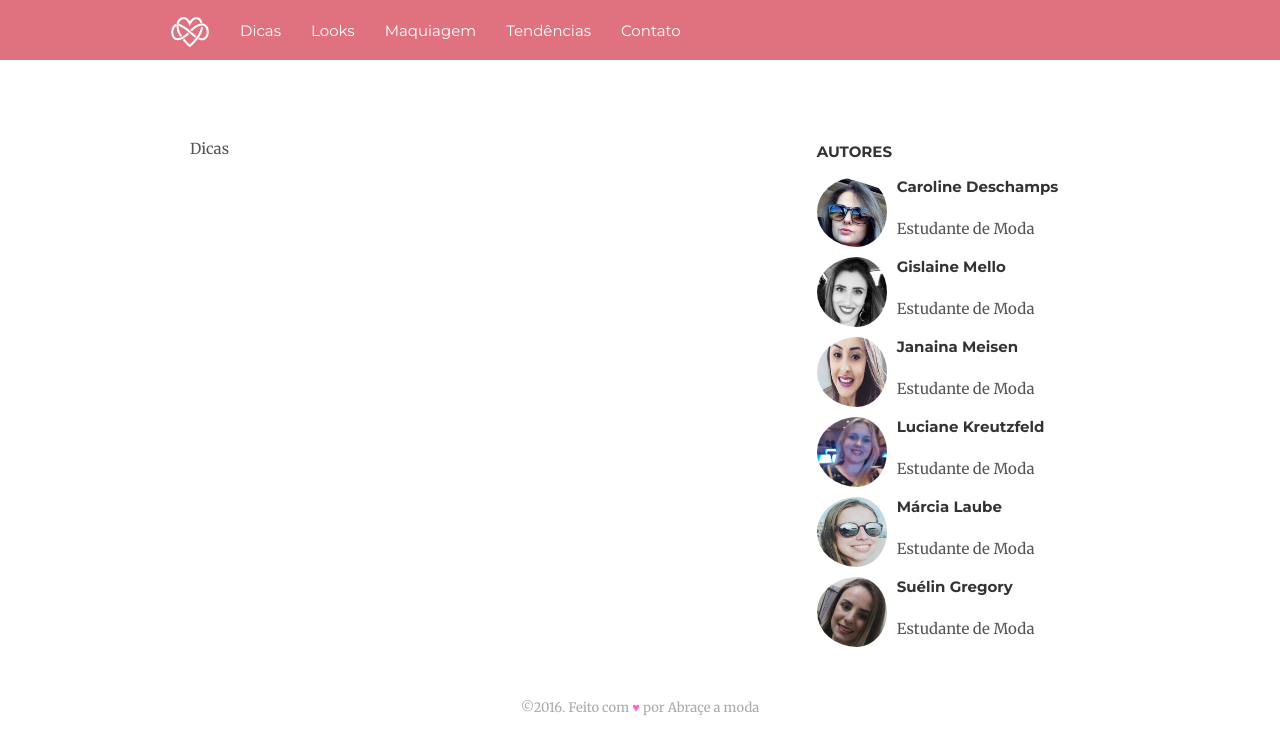
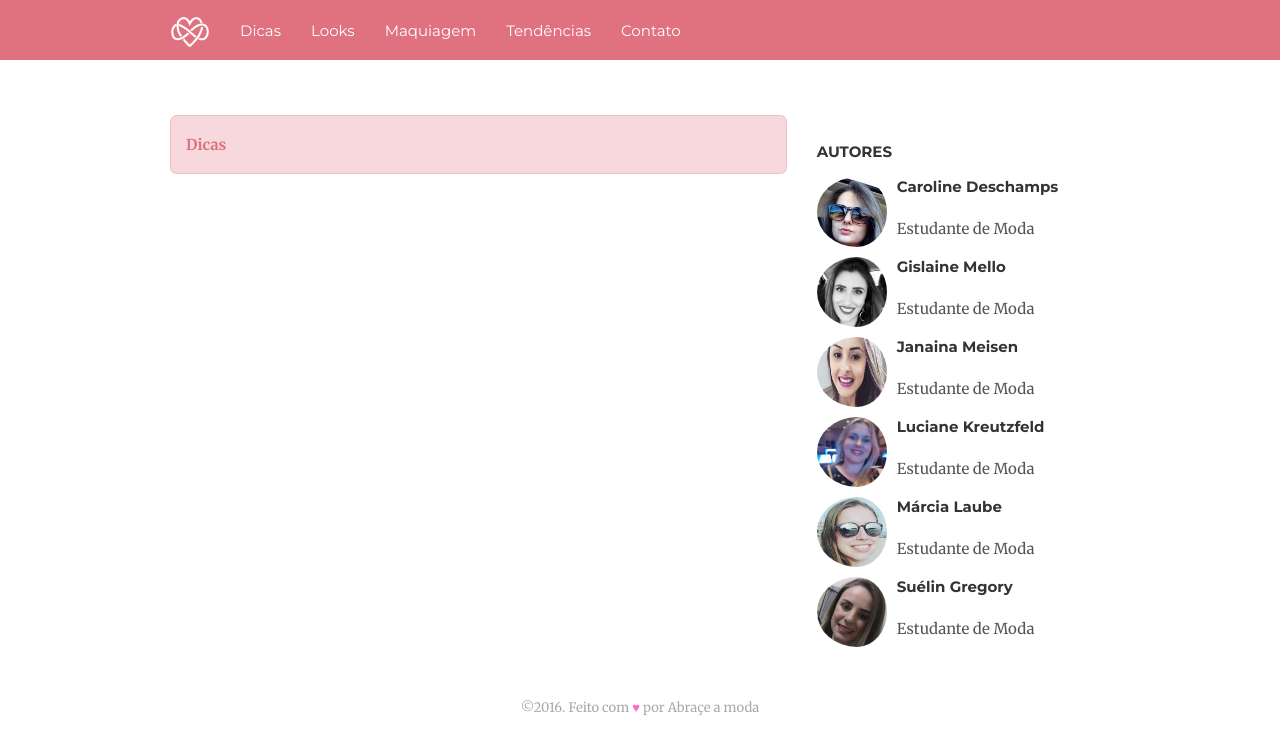
Before and after one commit to alessandrostein/blog-fashion-hug, a Jekyll site: the page built from tips.html, in a window 1280 px wide. Shown: the top 754 px of the page. Built offline with Jekyll 4.4.1, drawn with Linux system fonts in a browser that asks for light colours; nearby versions of some CDN libraries; comment, search, counter and statistics services are not loaded.

Commit message:
Fix style for title categories

```diff
--- a/looks.html
+++ b/looks.html
@@ -3,8 +3,8 @@ title: Looks
 permalink: "looks/index.html"
 ---
 <div class="page-archive">
-  <div style="background-color: gba(224, 114, 128, 0.64); padding: 20px">
-    <p>Looks</p>
+  <div style="background-color: rgba(224, 114, 128, 0.28); padding: 15px; border-radius: 7px; border: 1px solid rgba(224, 114, 128, 0.28);">
+    <span style="font-weight: bold; color: #e07280;">Looks</span>
   </div>
   {% for post in site.posts %}
     {% if post.categories contains 'looks' %}
--- a/make_up.html
+++ b/make_up.html
@@ -3,8 +3,8 @@ title: Maquiagem
 permalink: "make_up/index.html"
 ---
 <div class="page-archive">
-  <div style="background-color: gba(224, 114, 128, 0.64); padding: 20px">
-    <p>Maquiagem</p>
+  <div style="background-color: rgba(224, 114, 128, 0.28); padding: 15px; border-radius: 7px; border: 1px solid rgba(224, 114, 128, 0.28);">
+    <span style="font-weight: bold; color: #e07280;">Maquiagem</span>
   </div>
   {% for post in site.posts %}
     {% if post.categories contains 'maquiagem' %}
--- a/tips.html
+++ b/tips.html
@@ -3,8 +3,8 @@ title: Dicas
 permalink: "tips/index.html"
 ---
 <div class="page-archive">
-  <div style="background-color: gba(224, 114, 128, 0.64); padding: 20px">
-    <p>Dicas</p>
+  <div style="background-color: rgba(224, 114, 128, 0.28); padding: 15px; border-radius: 7px; border: 1px solid rgba(224, 114, 128, 0.28);">
+    <span style="font-weight: bold; color: #e07280;">Dicas</span>
   </div>
   {% for post in site.posts %}
     {% if post.categories contains 'dicas' %}
--- a/trends.html
+++ b/trends.html
@@ -3,8 +3,8 @@ title: Tendências
 permalink: "trends/index.html"
 ---
 <div class="page-archive">
-  <div style="background-color: gba(224, 114, 128, 0.64); padding: 20px">
-    <p>Tendências</p>
+  <div style="background-color: rgba(224, 114, 128, 0.28); padding: 15px; border-radius: 7px; border: 1px solid rgba(224, 114, 128, 0.28);">
+    <span style="font-weight: bold; color: #e07280;">Tendências</span>
   </div>
   {% for post in site.posts %}
     {% if post.categories contains 'tendências' %}
```
